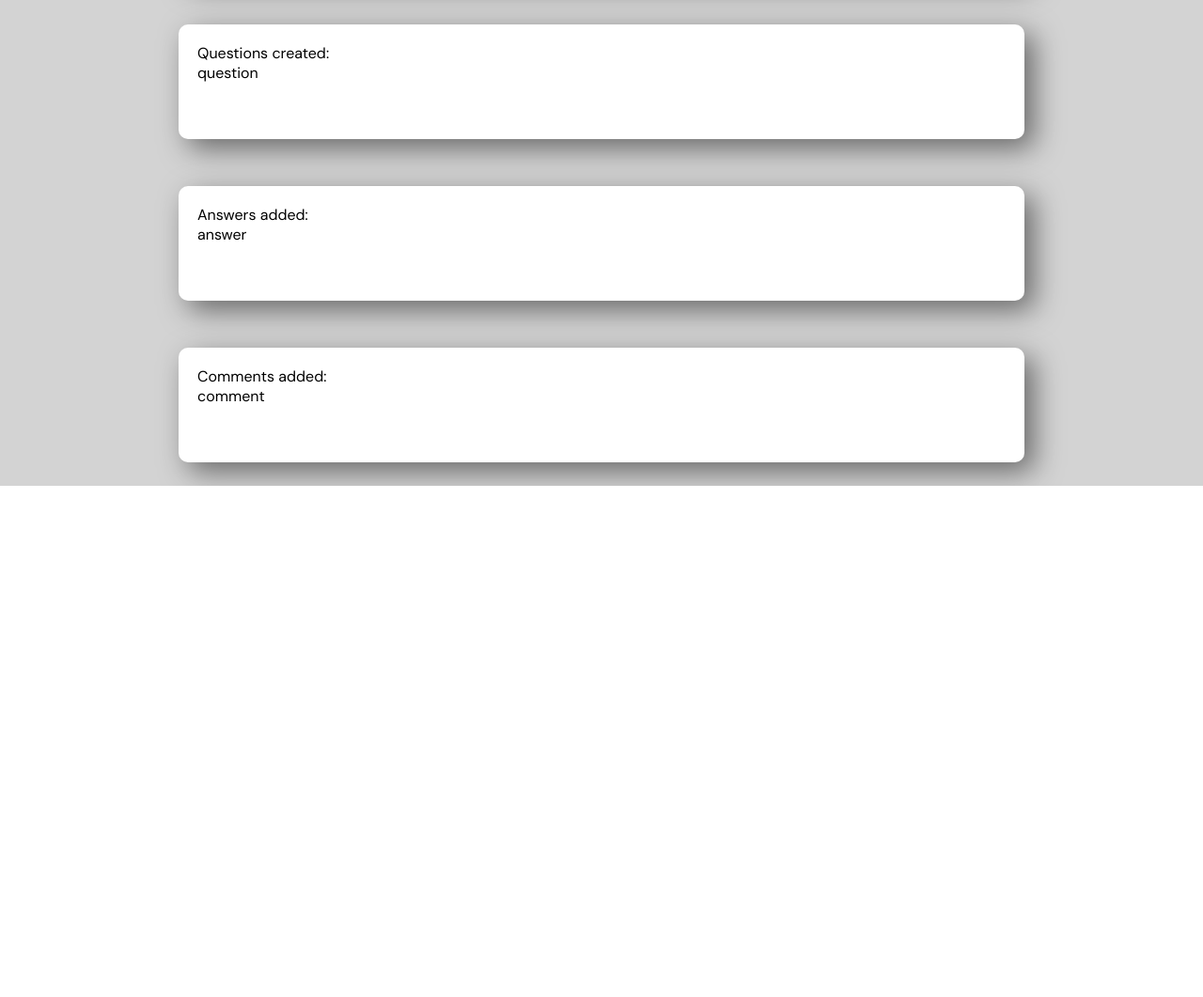
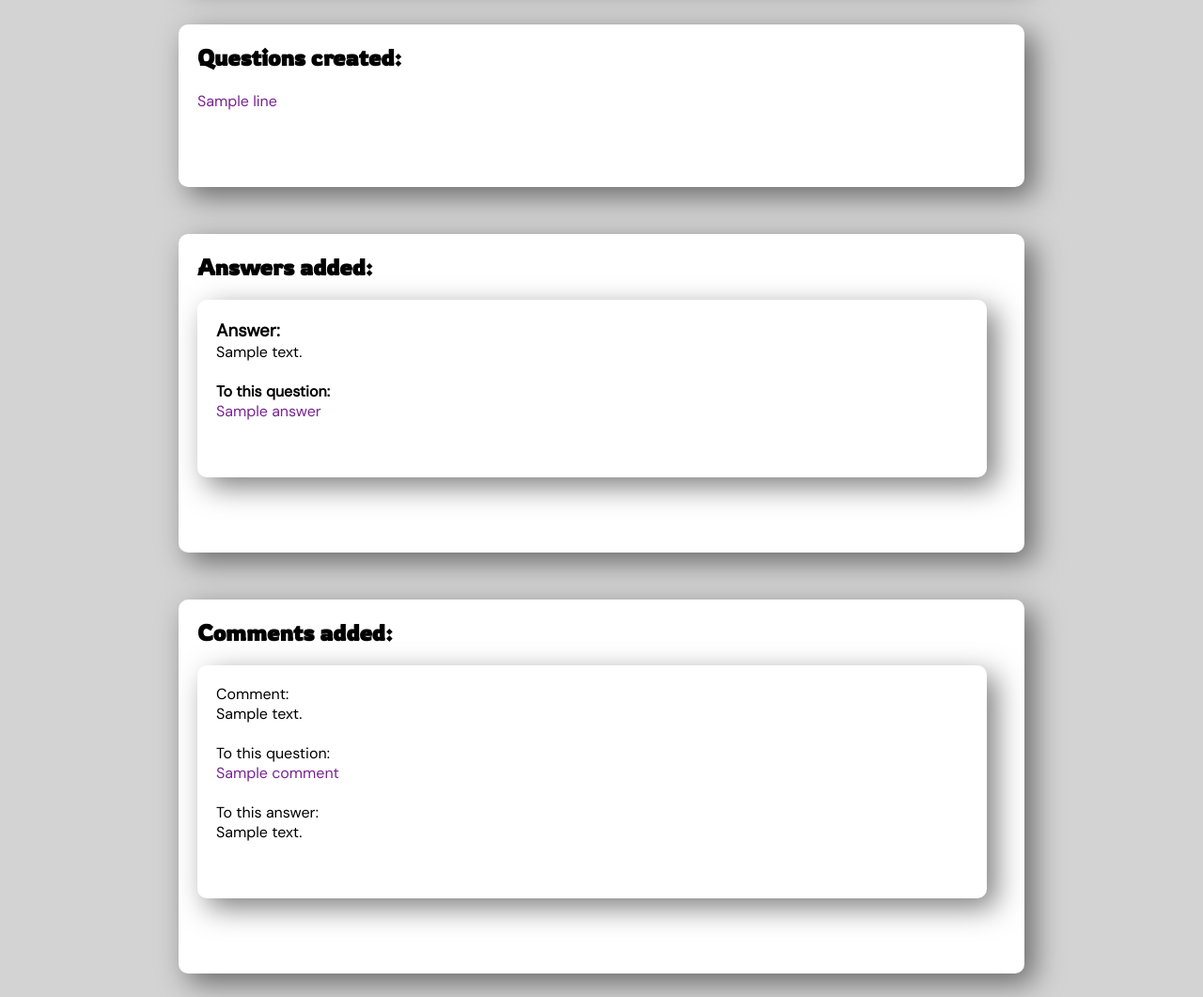
Before and after one commit to CodecoolGlobal/ask-mate-3-python-sasbalazs, a Flask app: template templates/user_page.html in a window 1280 px wide. Shown: the part 636-1697 px from the top of the page at 94% size. Before the commit the page ends 1153 px from the top, so only its background shows below. Run offline with Flask 2, Linux system fonts and the light colour scheme; the template is opened without the code that fills it: most values are stand-ins (such as "Sample title", 1, 10 or a date in 2020).

Commit message:
list questions, answers, comments added by user to user-page

```diff
--- a/server.py
+++ b/server.py
@@ -81,7 +81,11 @@ def registration_page():
 @app.route('/user/<user_id>')
 def user_page(user_id):
     user = data_manager.get_user_data_from_id(user_id)
-    return render_template('user_page.html', user=user)
+    questions = data_manager.get_questions_by_user(user_id)
+    answers = data_manager.get_answers_by_user(user_id)
+    comments = data_manager.get_comments_by_user(user_id)
+    return render_template('user_page.html', user=user, questions=questions,
+                           answers=answers, comments=comments)
 
 
 @app.route("/answer/<answer_id>/commits")
--- a/static/main.css
+++ b/static/main.css
@@ -276,5 +276,11 @@ img {
 
 #title {
     font-family: 'Rowdies', cursive;
+}
+
+.container__answer {
+    display: flex;
 
 }
+
+.card--item1
--- a/templates/list.html
+++ b/templates/list.html
@@ -33,7 +33,7 @@
                         <p class="card--item item1">{{ line['id'] }}</p>
                         <p class="card--item item2">View number: {{ line['view_number'] }}</p>
                         <p class="card--item item3">Submission time: {{ line['submission_time'] }}</p>
-                        <h1 class="card--item item4 title"><a id="title" href="/question/{{ line['id'] }}">{{line['title']}}</a></h1>
+                        <h1 class="card--item item4 title"><a href="/question/{{ line['id'] }}">{{line['title']}}</a></h1>
                         <p class="card--item item5"> {{ line['message'] }}</p>
                         <p class="card--item item6"><img src="{{ url_for('static', filename='Image/'~line['image']) if line['image'] }}"</p>
                         <p class="card--item item7"><a href="/question/{{ line['id'] }}/vote_up"><i class="bi bi-hand-thumbs-up"></i></a><br></p>
--- a/templates/main-page.html
+++ b/templates/main-page.html
@@ -9,7 +9,7 @@
                         <p class="card--item item1">{{ line['id'] }}</p>
                         <p class="card--item item2">View number: {{ line['view_number'] }}</p>
                         <p class="card--item item3">Submission time: {{ line['submission_time'] }}</p>
-                        <h1 class="card--item item4 title><a href="/question/{{ line['id'] }}">{{line['title']}}</a></h1>
+                        <h1 class="card--item item4"><a href="/question/{{ line['id'] }} ">{{line['title']}}</a></h1>
                         <p class="card--item item5"> {{ line['message'] }}</p>
                         <p class="card--item item6"><img src="{{ url_for('static', filename='Image/'~line['image']) if line['image'] }}"</p>
                          <p class="card--item item8">{{ line['vote_number'] }} points</p>
--- a/templates/tags.html
+++ b/templates/tags.html
@@ -4,7 +4,7 @@
 {% block content %}
     <div class="container">
         <div class="card">
-            <h1>The tags already in use are:</h1>
+            <h1>Tags already in use are:</h1>
                 {% for tag in tags %}
                     <div class="card">
                       <div>{{ tag['name'] }}</div>
--- a/templates/user_page.html
+++ b/templates/user_page.html
@@ -15,27 +15,48 @@
     </div>
     <div class="container">
         <div class="card">
-            <div class=".card--item ">Questions created: </div>
+            <h2 class=".card--item ">Questions created: </h2>
+            <br>
             {% for question in questions %}
-                <div>question</div>
+                <div><a href="/question/{{ question['id'] }}">{{ question['title'] }}</a></div>
+                <br>
             {% endfor %}
 
         </div>
     </div>
     <div class="container">
         <div class="card">
-            <div class=".card--item ">Answers added:</div>
+            <h2>Answers added:</h2>
             {% for answer in answers %}
-                  <div>answer</div>
+               <div class="card">
+                   <h3>Answer:</h3>
+                   <div class=".card--item1">{{ answer['message'] }}</div>
+                   <br>
+                   <h4>To this question:</h4>
+                   <div class=".card--item2"><a href="/question/{{ answer['id'] }}">{{ answer['title'] }}</a></div>
+               </div>
             {% endfor %}
 
         </div>
     </div>
     <div class="container">
         <div class="card">
-            <div class=".card--item ">Comments added: </div>
+            <h2 >Comments added: </h2>
             {% for comment in comments %}
-                <div>comment</div>
+                <div class="card">
+                   <div>Comment:</div>
+                   <div class=".card--item1">{{ comment['comment_message'] }}</div>
+                   <br>
+                   {% if comment['title'] != None %}
+                   <div>To this question:</div>
+                       <div class=".card--item2"><a href="/question/{{ comment['question_id'] }}">{{ comment['title'] }}</a></div>
+                   {%  endif  %}
+                   <br>
+                   {% if comment['answer_message'] != None %}
+                   <div>To this answer:</div>
+                        <div class=".card--item2">{{ comment['answer_message'] }}</a></div>
+                   {%  endif  %}
+              </div>
             {% endfor %}
         </div>
     </div>
```
Also changed, not shown: data_manager.py (+57 -0 lines).
